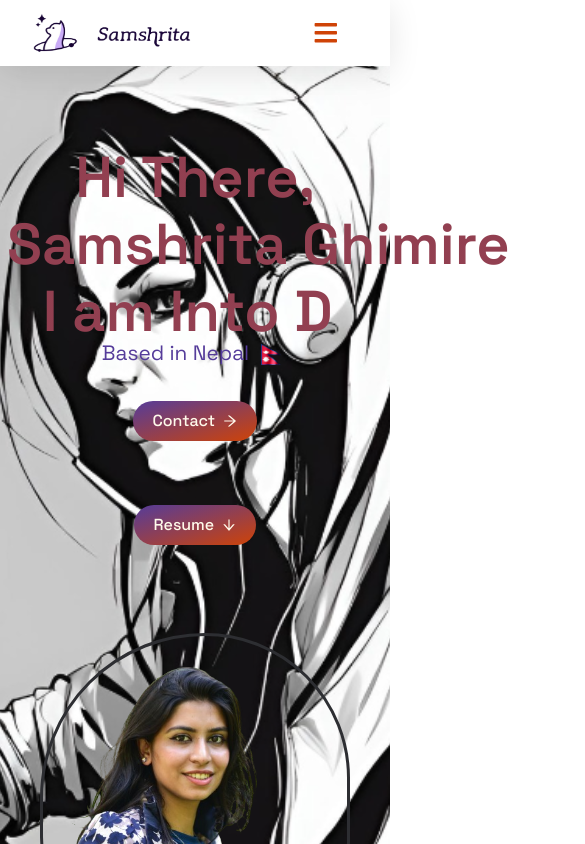
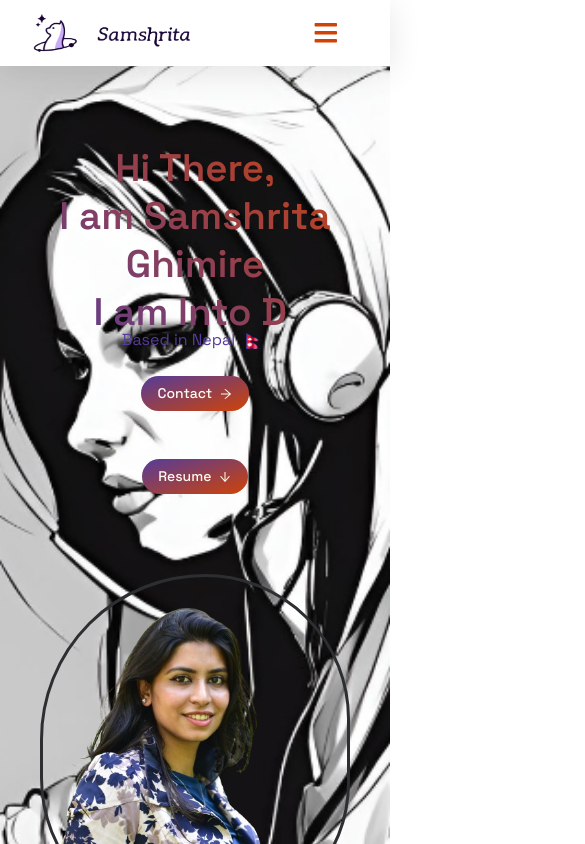
Before and after one commit to samshrita/portfolio-website, a React (Vite) app: page / in a window 390 px wide. Shown: the top 844 px of the page, 585 px wide, since content can reach past the window. Built offline with nearby package versions, Linux system fonts and the light colour scheme.

Commit message:
responsive

```diff
--- a/index.html
+++ b/index.html
@@ -25,7 +25,7 @@
       href="https://fonts.googleapis.com/css2?family=Lato:ital,wght@0,100;0,300;0,400;1,100;1,300;1,400&family=Roboto:wght@100;300;400&family=Space+Grotesk:wght@300;400;500;600&display=swap"
       rel="stylesheet"
     />
-    <meta name="viewport" content="width=device-width, initial-scale=1.0" />
+    <meta name="viewport" content="width=device-width, initial-scale=1" />
     <title>SamshritaGhimire</title>
   </head>
   <body>
--- a/src/components/introDiv.jsx
+++ b/src/components/introDiv.jsx
@@ -4,8 +4,8 @@ import { RoutingLinks } from "../data/data";
 import { TypeAnimation } from "react-type-animation";
 
 const H1 = styled.h1`
-  font-size: 3.6rem;
-  line-height: 4.2rem;
+  font-size: 2.4rem;
+  line-height: 3rem;
   font-weight: 600;
   margin-bottom: -0.5rem;
   background-image: linear-gradient(45deg, var(--purple), var(--accent));
@@ -13,52 +13,43 @@ const H1 = styled.h1`
   background-clip: text;
   -webkit-background-clip: text;
   font-family: "Space Grotesk", sans-serif;
+  @media (min-width: 768px) {
+    font-size: 3rem;
+    line-height: 3.6rem;
+  }
   @media (min-width: 1024px) {
+    font-size: 3.6rem;
     line-height: 5.4rem;
   }
 `;
-// const H2 = styled.h2`
-//   font-size: 1.8rem;
-//   font-weight: 500;
-//   color: var(--purple);
-//   background-clip: text;
-//   -webkit-background-clip: text;
-//   font-family: "Space Grotesk", sans-serif;
-//   margin-top: 1rem;
-//   @media (min-width: 1024px) {
-//     margin-top: 0rem;
-//   }
-// `;
-
-
-// const H3 = styled.h3`
-//   font-size: 1.3rem;
-//   font-weight: 400;
-//   color: var(--purple);
-//   background-clip: text;
-//   -webkit-background-clip: text;
-//   font-family: "Space Grotesk", sans-serif;
-//   @media (min-width: 1024px) {
-//     margin: 0rem 0rem -0.5rem 0.8rem;
-//   }
-// `;
-
 
 const H4 = styled.h4`
-  font-size: 1.3rem;
+  font-size: 1rem;
   font-weight: 400;
   color: var(--purple);
   font-family: "Space Grotesk", sans-serif;
+  @media (min-width: 768px) {
+    font-size: 1.2rem;
+  }
+  @media (min-width: 1024px) {
+    font-size: 1.3rem;
+  }
 `;
 
 const IMG = styled.img`
   display: inline;
+  height: 1rem;
+  width: 1rem;
+  margin: 0rem 0.4rem;
+  @media (min-width: 768px) {
+    height: 1.2rem;
+    width: 1.2rem;
+  }
+  @media (min-width: 1024px) {
     height: 1.3rem;
     width: 1.3rem;
-  margin: 0rem 0.4rem;
+  }
 `;
-
-
 
 const Button = styled.a`
   background: linear-gradient(to bottom right, var(--purple), var(--accent));
@@ -71,11 +62,11 @@ const Button = styled.a`
   align-items: center;
   gap: 0.4rem;
   font-family: "Space Grotesk", sans-serif;
-  font-size: 16px;
+  font-size: 14px;
   font-weight: 500;
   line-height: 2.5;
   outline: transparent;
-  padding: 0 1.2rem;
+  padding: 0 1rem;
   text-align: center;
   text-decoration: none;
   transition: box-shadow 0.2s ease-in-out;
@@ -83,29 +74,32 @@ const Button = styled.a`
   -webkit-user-select: none;
   touch-action: manipulation;
   white-space: nowrap;
-  margin: 2rem 0rem;
+  margin: 1.5rem 0rem;
 
   &:not([disabled]):focus {
-    box-shadow:
-      0 0 0.25rem rgba(0, 0, 0, 0.5),
-      -0.125rem -0.125rem 1rem rgba(85, 60, 154, 0.25),
-      0.125rem 0.125rem 1rem rgba(238, 75, 43, 0.25);
+    box-shadow: 0 0 0.25rem rgba(0, 0, 0, 0.5), -0.125rem -0.125rem 1rem rgba(85, 60, 154, 0.25), 0.125rem 0.125rem 1rem rgba(238, 75, 43, 0.25);
   }
 
   &:not([disabled]):hover {
-    box-shadow:
-      0 0 0.25rem rgba(0, 0, 0, 0.5),
-      -0.125rem -0.125rem 1rem rgba(85, 60, 154, 0.25),
-      0.125rem 0.125rem 1rem rgba(238, 75, 43, 0.25);
+    box-shadow: 0 0 0.25rem rgba(0, 0, 0, 0.5), -0.125rem -0.125rem 1rem rgba(85, 60, 154, 0.25), 0.125rem 0.125rem 1rem rgba(238, 75, 43, 0.25);
+  }
+
+  @media (min-width: 768px) {
+    font-size: 15px;
+    padding: 0 1.1rem;
+  }
+  @media (min-width: 1024px) {
+    font-size: 16px;
+    padding: 0 1.2rem;
   }
 `;
 
 function IntroDiv() {
   return (
     <div className="flex flex-col items-center justify-start lg:items-start lg:justify-start p-4 text-center lg:text-left">
-  <H1 style={{ width: "600100%" }}>
-    <span>Hi There,</span><br></br>
-    <span >I am Samshrita Ghimire</span><br></br>
+      <H1>
+        <span>Hi There,</span><br />
+        <span>I am Samshrita Ghimire</span><br />
         <span>I am Into </span>
         <TypeAnimation
           sequence={[
@@ -135,14 +129,9 @@ function IntroDiv() {
         Contact <AiOutlineArrowRight />
       </Button>
       <Button href={RoutingLinks.resume} target="_blank">
-    Resume <AiOutlineArrowDown  />
+        Resume <AiOutlineArrowDown />
       </Button>
     </div>
-
-
-
-
-
   );
 }
 
```
Lines whose indentation alone changed are shown as unchanged.
